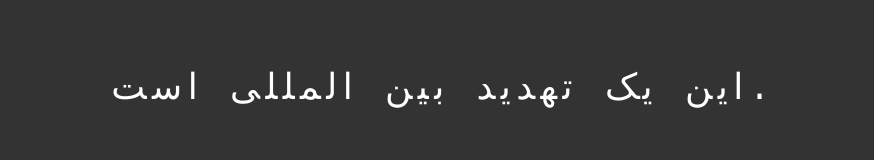
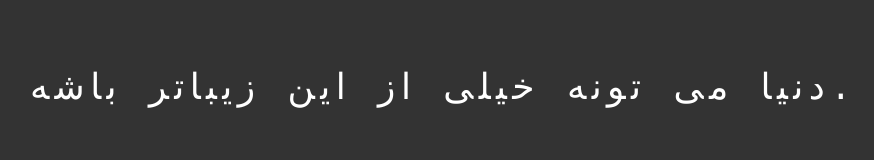
Before and after one commit to wer340/css-text, a plain HTML site: page index.html in a window 1280 px wide. Shown: the whole page, without its empty margins (194-1068 px from the left). Drawn offline with nearby package versions, Linux system fonts and the light colour scheme.

Commit message:
Update index.html

```diff
--- a/index.html
+++ b/index.html
@@ -11,7 +11,7 @@
 <body>
 <div class=" container-fluid row">
 <div class="typewriter">
-  <h1>این یک تهدید بین المللی است.</h1>
+  <h1>دنیا می تونه خیلی از این زیباتر باشه.</h1>
 </div>
 <style>
 /* GLOBAL STYLES */
```
